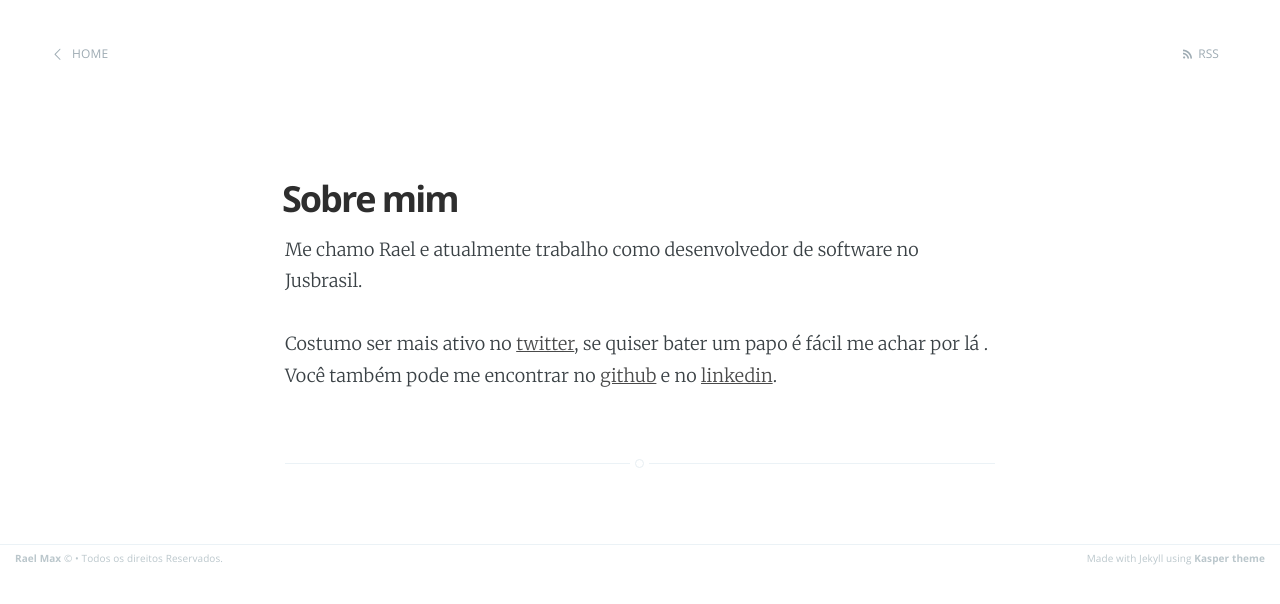
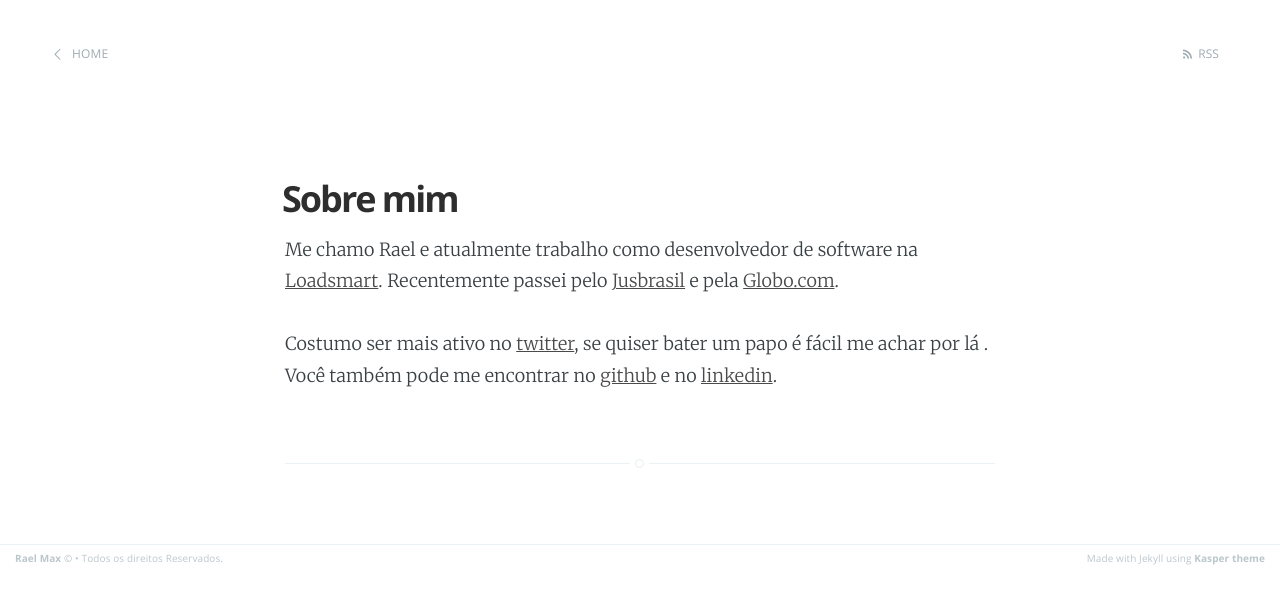
Before and after one commit to raelmax/raelmax.github.io, a Jekyll site: the page built from about.md, in a window 1280 px wide. Shown: the top 604 px of the page. Built offline with Jekyll 4.4.1, drawn with Linux system fonts in a browser that asks for light colours.

Commit message:
update aboutme

```diff
--- a/about.md
+++ b/about.md
@@ -3,7 +3,8 @@ layout: page
 title: Sobre mim
 ---
 
-Me chamo Rael e atualmente trabalho como desenvolvedor de software no Jusbrasil.
+Me chamo Rael e atualmente trabalho como desenvolvedor de software na [Loadsmart](https://loadsmart.com).
+Recentemente passei pelo [Jusbrasil](https://jusbrasil.com.br) e pela [Globo.com](https://globo.com).
 
 Costumo ser mais ativo no [twitter](https://twitter.com/raelmax), se quiser
 bater um papo é fácil me achar por lá . Você também pode me encontrar no
```
